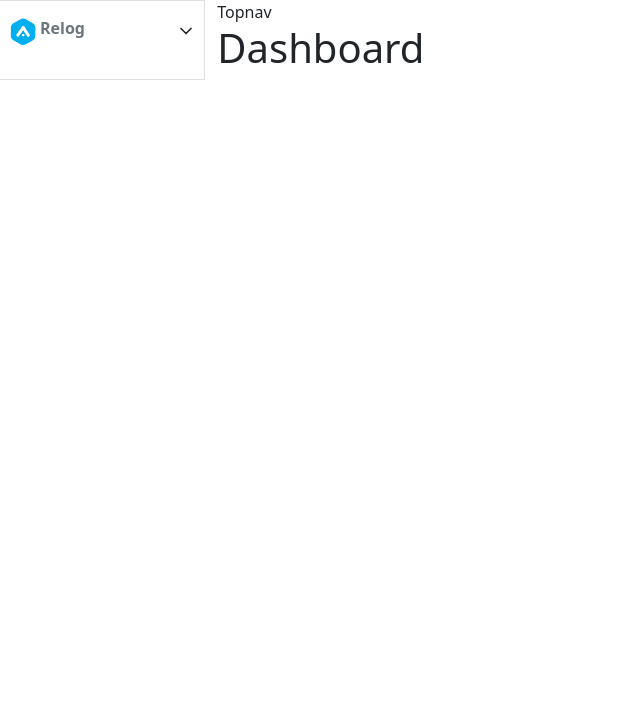
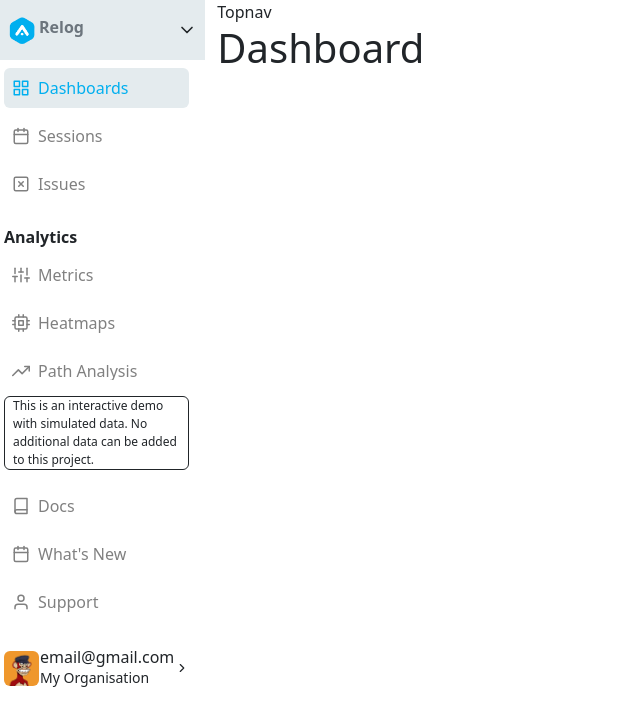
Before and after one commit to ojiubasi-motif/ReLog, a React (Vite) app: page / in a window 1280 px wide. Shown: the top 726 px of the page, without its empty margins (0-640 px from the left). Built offline with nearby package versions, Linux system fonts and the light colour scheme.

Commit message:
added more updates to sidenav

```diff
--- a/src/components/layout/Index.jsx
+++ b/src/components/layout/Index.jsx
@@ -8,7 +8,7 @@ const Index = () => {
   return (
     <div className='row'>
       <Sidenav/>
-      <div className='col col-md-10 d-flex flex-column'>
+      <div className='col col-md-9 d-flex flex-column'>
         <Topnav/>
         <Outlet/>
       </div>
--- a/src/components/layout/Sidenav.jsx
+++ b/src/components/layout/Sidenav.jsx
@@ -1,15 +1,21 @@
-import React from "react";
 import "./styles/general.css";
 import Logo from "../../../public/img/logo.png";
-import { ChevronDown, ChevronUp } from "react-feather";
+import User from "../../../public/img/user.png"
+import { ChevronDown, ChevronRight, ChevronUp } from "react-feather";
+import {
+  SideNavItem1,
+  SideNavItem2,
+  SideNavItem3,
+  SideNavItem4,
+} from "./constants";
 import { useState } from "react";
-import { Link } from "react-router-dom";
+import { Link, NavLink } from "react-router-dom";
 
 const Sidenav = () => {
   const [toggleProjects, setToggle] = useState(false);
 
   return (
-    <div className="col-md-2 border p-0">
+    <div className="col-md-2 p-0">
       {/* logo */}
       <div
         className="logo d-flex justify-content-between align-items-center p-2"
@@ -40,17 +46,112 @@ const Sidenav = () => {
       </div>
 
       {/* nav items 1*/}
-      <div className="p-1 ">
+      <div className="" style={{ height: "40vh", overflowY: "auto" }}>
+        <ul className="px-3">
+          {SideNavItem1?.map((item, index) => (
+            <li key={index}>
+              <NavLink
+                to={item.link}
+                className="nav-link p-2 text-decoration-none d-flex align-items-center justify-content-start rounded mt-2"
+                style={({ isActive }) => {
+                  return isActive
+                    ? { color: "#00afef", backgroundColor: "#e4ebee" }
+                    : { color: "gray" };
+                }}
+              >
+                {item.icon}
+                <p className="p-0 m-0 ms-2 fs-6 fw-lighter">{item.title}</p>
+              </NavLink>
+            </li>
+          ))}
+        </ul>
 
+        {/* analytics nav */}
+        <ul className="px-3 pt-2">
+          <h4 className="fs-6 fw-bolder">Analytics</h4>
+          {SideNavItem2?.map((item, index) => (
+            <li key={index}>
+              <NavLink
+                to={item.link}
+                className="nav-link p-2 text-decoration-none d-flex align-items-center justify-content-start rounded mt-2"
+                style={({ isActive }) => {
+                  return isActive
+                    ? { color: "#00afef", backgroundColor: "#e4ebee" }
+                    : { color: "gray" };
+                }}
+              >
+                {item.icon}
+                <p className="p-0 m-0 ms-2 fs-6 fw-lighter">{item.title}</p>
+              </NavLink>
+            </li>
+          ))}
+        </ul>
+        {/* config nav */}
+        <ul className="px-3 pt-2">
+          <h4 className="fs-6 fw-bold">Configuration</h4>
+          {SideNavItem3?.map((item, index) => (
+            <li key={index}>
+              <NavLink
+                to={item.link}
+                className="nav-link p-2 text-decoration-none d-flex align-items-center justify-content-start rounded mt-2"
+                style={({ isActive }) => {
+                  return isActive
+                    ? { color: "#00afef", backgroundColor: "#e4ebee" }
+                    : { color: "gray" };
+                }}
+              >
+                {item.icon}
+                <p className="p-0 m-0 ms-2 fs-6 fw-lighter">{item.title}</p>
+              </NavLink>
+            </li>
+          ))}
+        </ul>
       </div>
 
       {/* nav items 2*/}
-      <div className="p-1 ">
+      <div className="mt-1">
+        <div className="m-3">
+          <p
+            className="p-0 m-0 px-2 border border-dark rounded"
+            style={{ fontSize: "12px" }}
+          >
+            This is an interactive demo with simulated data. No additional data
+            can be added to this project.
+          </p>
+        </div>
 
+        <ul className="px-3 ">
+          {/* <h4 className="fs-6 fw-bold">Configuration</h4> */}
+          {SideNavItem4?.map((item, index) => (
+            <li key={index}>
+              <NavLink
+                to={item.link}
+                className="nav-link p-2 text-decoration-none d-flex align-items-center justify-content-start rounded mt-2"
+                style={({ isActive }) => {
+                  return isActive
+                    ? { color: "#00afef", backgroundColor: "#e4ebee" }
+                    : { color: "gray" };
+                }}
+              >
+                {item.icon}
+                <p className="p-0 m-0 ms-2 fs-6 fw-lighter">{item.title}</p>
+              </NavLink>
+            </li>
+          ))}
+        </ul>
+
+        {/* user */}
+        <div className="user-profile p-3  d-flex align-items-center justify-content-between" style={{cursor: "pointer", height: "60px"}}>
+            <img src={User} alt="user-avatar" className="rounded" style={{width:"35px", height:"35px", objectFit:"contain"}}/>
+            <div className="">
+                <h6 className="p-0 m-0">email@gmail.com</h6>
+                <p className="p-0 m-0" style={{fontSize:"14px"}}>My Organisation</p>
+            </div>
+            <ChevronRight size={"14px"}/>
+        </div>
       </div>
 
-      {/* logged-in user */}
-      <div></div>
+
     </div>
   );
 };
--- /dev/null
+++ b/src/components/layout/constants.jsx
@@ -0,0 +1,65 @@
+import { Book, Calendar, Cpu, Crosshair, Filter, Grid, Sliders, TrendingUp,  User,  XSquare } from "react-feather"
+
+export const SideNavItem1=[
+    {
+        link:"/",
+        title:"Dashboards",
+        icon:<Grid size={"18px"} className="align-self-center" />
+    },
+    {
+        link:"/sessions",
+        title:"Sessions",
+        icon:<Calendar size={"18px"} className="align-self-center" />
+    },
+    {
+        link:"/issues",
+        title:"Issues",
+        icon:<XSquare size={"18px"} className="align-self-center" />
+    }
+]
+export const SideNavItem2=[
+    {
+        link:"/metrics",
+        title:"Metrics",
+        icon:<Sliders size={"18px"} className="align-self-center" />
+    },
+    {
+        link:"/heatmaps",
+        title:"Heatmaps",
+        icon:<Cpu size={"18px"} className="align-self-center" />
+    },
+    {
+        link:"/path-analysis",
+        title:"Path Analysis",
+        icon:<TrendingUp size={"18px"} className="align-self-center" />
+    },
+    {
+        link:"/conversion-funnels",
+        title:"Conversion Funnels",
+        icon:<Filter size={"18px"} className="align-self-center" />
+    }
+]
+export const SideNavItem3=[
+    {
+        link:"/definitions",
+        title:"Definitions",
+        icon:<Crosshair size={"18px"} className="align-self-center" />
+    }
+]
+export const SideNavItem4=[
+    {
+        link:"/documentation",
+        title:"Docs",
+        icon:<Book size={"18px"} className="align-self-center" />
+    },
+    {
+        link:"/notification",
+        title:"What's New",
+        icon:<Calendar size={"18px"} className="align-self-center" />
+    },
+    {
+        link:"/support",
+        title:"Support",
+        icon:<User size={"18px"} className="align-self-center" />
+    }
+]
--- a/src/components/layout/styles/general.css
+++ b/src/components/layout/styles/general.css
@@ -1,7 +1,20 @@
 .logo{
 
 }
-.logo:hover{
+.user-profile{}
+
+.logo:hover,.user-profile:hover{
     background-color: #e4ebee;
     /* opacity: .5; */
 }
+.nav-link{
+    /* color: rgb(219, 47, 47); */
+}
+.nav-link:hover,.nav-link:active{
+    background-color: #e4ebee;
+    color: "#00afef";
+}
+
+ul{
+    list-style-type: none !important;
+}
--- a/src/index.css
+++ b/src/index.css
@@ -41,6 +41,7 @@ body {
   place-items: center; */
   min-width: 320px;
   min-height: 100vh;
+  overflow-x: hidden;
 }
 
 h1 {
```
Also changed, not shown: public/img/user.png (added).
